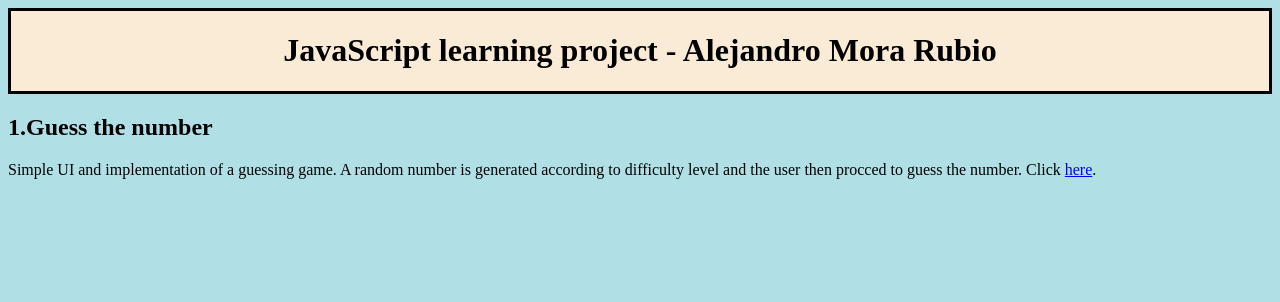
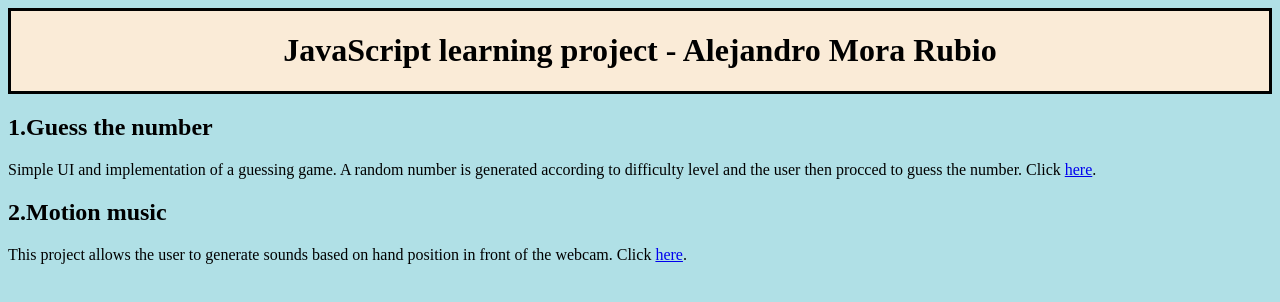
Before and after one commit to MoraRubio/morarubio.github.io, a plain HTML site: page index.html in a window 1280 px wide. Drawn offline with Linux system fonts and the light colour scheme.

Commit message:
Update index.html
Add link to Motion music.

```diff
--- a/index.html
+++ b/index.html
@@ -18,5 +18,12 @@
         then procced to guess the number. Click <a href="/Guess_the_number/index.html">here</a>.
       </p>
     </section>
+    <section>
+      <h2>2.Motion music</h2>
+      <p>
+        This project allows the user to generate sounds based on hand position in front of the webcam.
+        Click <a href="/Motion_music/index.html">here</a>.
+      </p>
+    </section>
 </body>
 </html>
```
